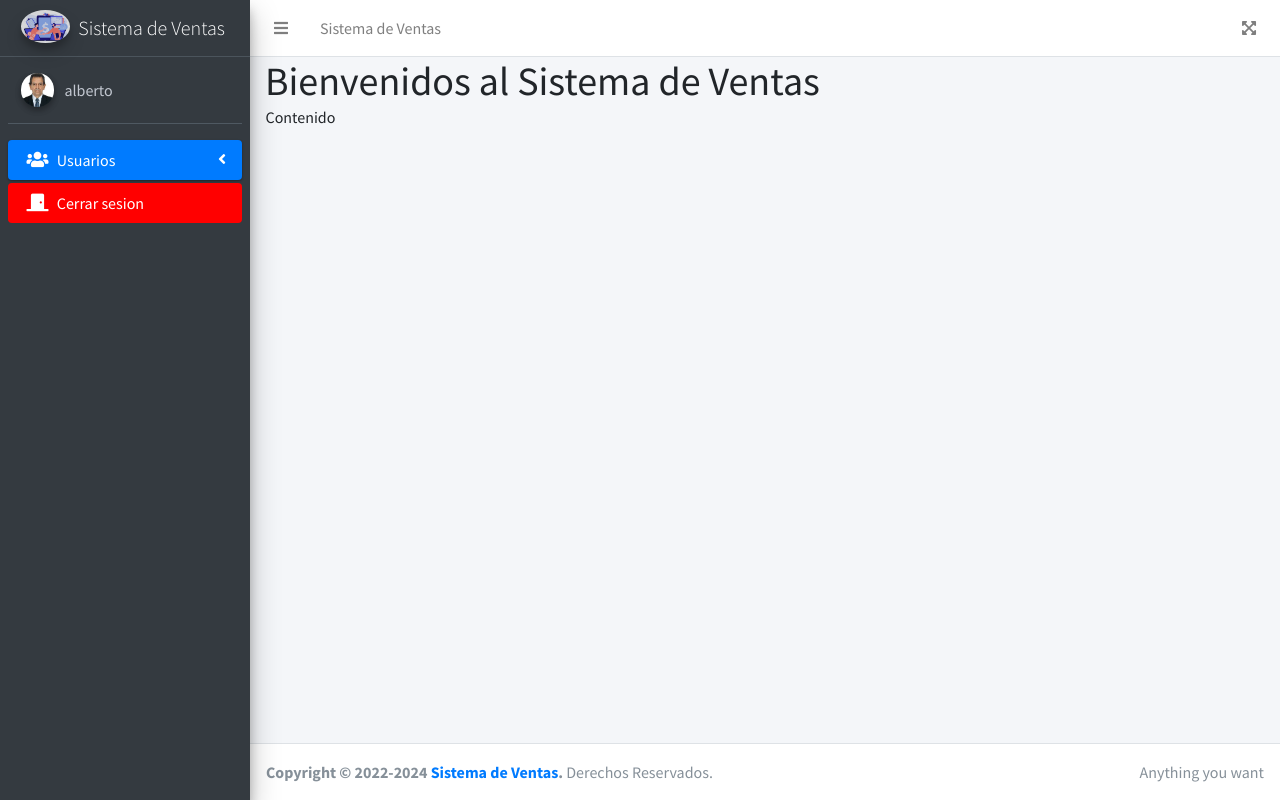
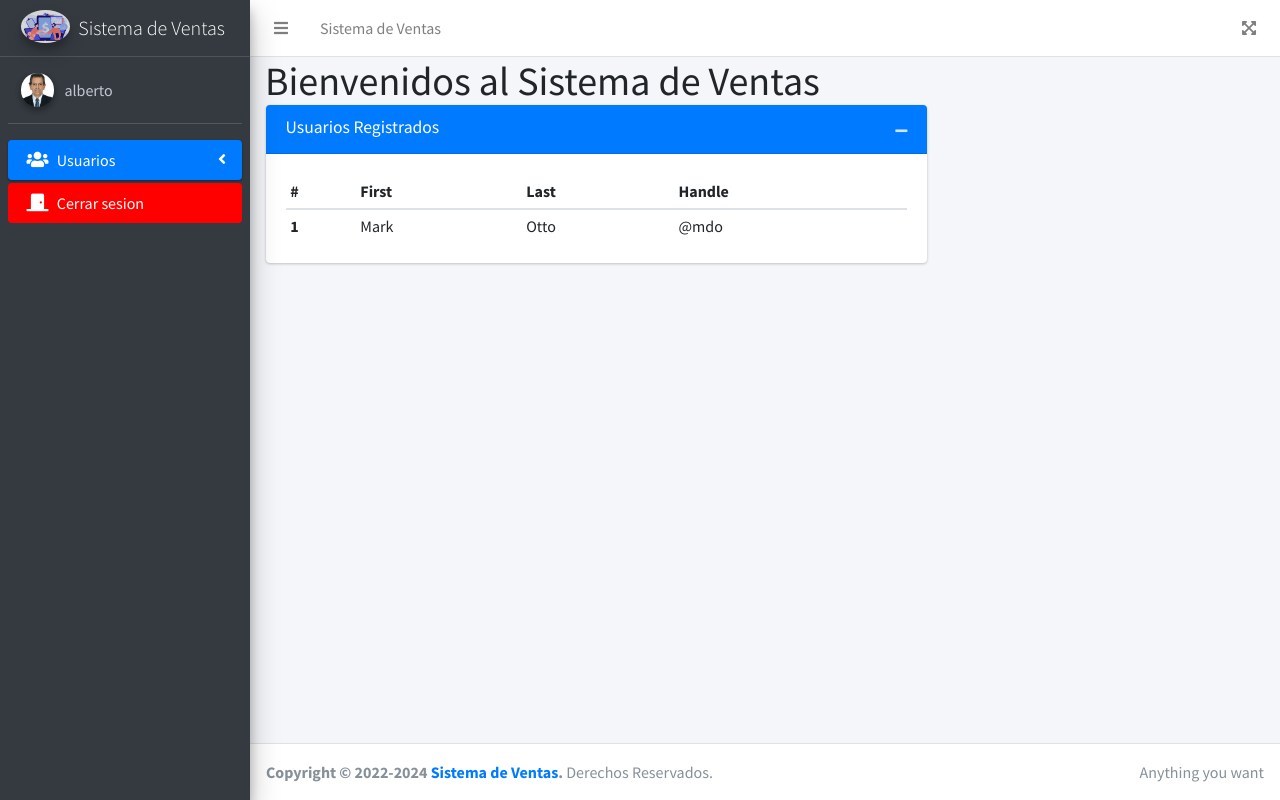
Before and after one commit to AlbertoChevarriaKerschbaumer/ventas-php, a PHP site: page /sistema-ventas/ in a window 1280 px wide. Run offline with PHP 8.4, Linux system fonts and the light colour scheme; a user stored in the database is signed in; data comes from the database, SQL or seed files in the repository; some libraries are stand-ins or nearby versions.

Commit message:
sistema ventas con listado y registro de usuarios

```diff
--- a/index.php
+++ b/index.php
@@ -14,9 +14,42 @@ include ('layout/parte1.php');//mostrar encabezado y cuerpo de pagina inicial
       </div><!-- /.container-fluid -->
     <div class="content">
       <div class="container-fluid">
-
-         <p>Contenido</p>
-
+       <div class="row">
+        <div class="col-8">
+            <div class="card card-primary">
+              <div class="card-header">
+                <h3 class="card-title">Usuarios Registrados</h3>
+                <div class="card-tools">
+                  <button type="button" class="btn btn-tool" data-card-widget="collapse"><i class="fas fa-minus"></i>
+                  </button>
+                </div>
+                <!-- /.card-tools -->
+              </div>
+              <!-- /.card-header -->
+              <div class="card-body" style="display: block" >
+              <table class="table table-hover table-sm">
+                <thead>
+                  <tr>
+                    <th scope="col">#</th>
+                    <th scope="col">First</th>
+                    <th scope="col">Last</th>
+                    <th scope="col">Handle</th>
+                  </tr>
+                </thead>
+                <tbody>
+                  <tr>
+                    <th scope="row">1</th>
+                    <td>Mark</td>
+                    <td>Otto</td>
+                    <td>@mdo</td>
+                  </tr>
+                </tbody>
+              </table>
+              </div>
+              <!-- /.card-body -->
+            </div>
+          </div>
+        </div>
       </div><!-- /.container-fluid -->
     </div>
   </div>
--- a/layout/parte1.php
+++ b/layout/parte1.php
@@ -18,7 +18,15 @@ scratch. This page gets rid of all links and provides the needed markup only.
   <script src="https://cdn.jsdelivr.net/npm/sweetalert2@11"></script>
 </head>
 <body class="hold-transition sidebar-mini">
-
+  <script>
+      Swal.fire({
+      position: "top-end",
+      icon: "success",
+      title: "Bienvenido al Sistema <?php $email_sesion ?>",
+      showConfirmButton: false,
+      timer: 1500
+    });
+  </script>
 <div class="wrapper">
 
   <!-- Navbar -->
@@ -29,7 +37,7 @@ scratch. This page gets rid of all links and provides the needed markup only.
         <a class="nav-link" data-widget="pushmenu" href="#" role="button"><i class="fas fa-bars"></i></a>
       </li>
       <li class="nav-item d-none d-sm-inline-block">
-        <a href="<?php echo $URL; ?>/index.php" class="nav-link">Sistema de Ventas</a>
+        <a href="<?php echo $URL; ?>index.php" class="nav-link">Sistema de Ventas</a>
       </li>
 
     </ul>
@@ -51,7 +59,7 @@ scratch. This page gets rid of all links and provides the needed markup only.
   <!-- Main Sidebar Container -->
   <aside class="main-sidebar sidebar-dark-primary elevation-4">
     <!-- Brand Logo -->
-    <a href="<?php echo $URL; ?>/index.php" class="brand-link">
+    <a href="<?php echo $URL; ?>index.php" class="brand-link">
       <img src="<?php echo $URL; ?>/public/images/ventas.jpg" alt="Ventas Logo" class="brand-image img-circle elevation-3" style="opacity: .8">
       <span class="brand-text font-weight-light">Sistema de Ventas</span>
     </a>
@@ -83,13 +91,13 @@ scratch. This page gets rid of all links and provides the needed markup only.
             </a>
             <ul class="nav nav-treeview">
               <li class="nav-item">
-                <a href="<?php echo $URL; ?>/usuarios" class="nav-link">
+                <a href="<?php echo $URL; ?>usuarios" class="nav-link">
                   <i class="far fa-circle nav-icon"></i>
                   <p>Listado de usuarios</p>
                 </a>
               </li>
               <li class="nav-item">
-                <a href="<?php echo $URL; ?>/usuarios/create.php" class="nav-link">
+                <a href="<?php echo $URL; ?>usuarios/create.php" class="nav-link">
                   <i class="far fa-circle nav-icon"></i>
                   <p>Creacion de Usuarios</p>
                 </a>
```
Also changed, not shown: app/controlers/login/ingreso.php (+5 -4 lines), app/controlers/usuarios/create.php (added, +17 -0 lines), login/index.php (+18 -0 lines), usuarios/create.php (+45 -2 lines).
